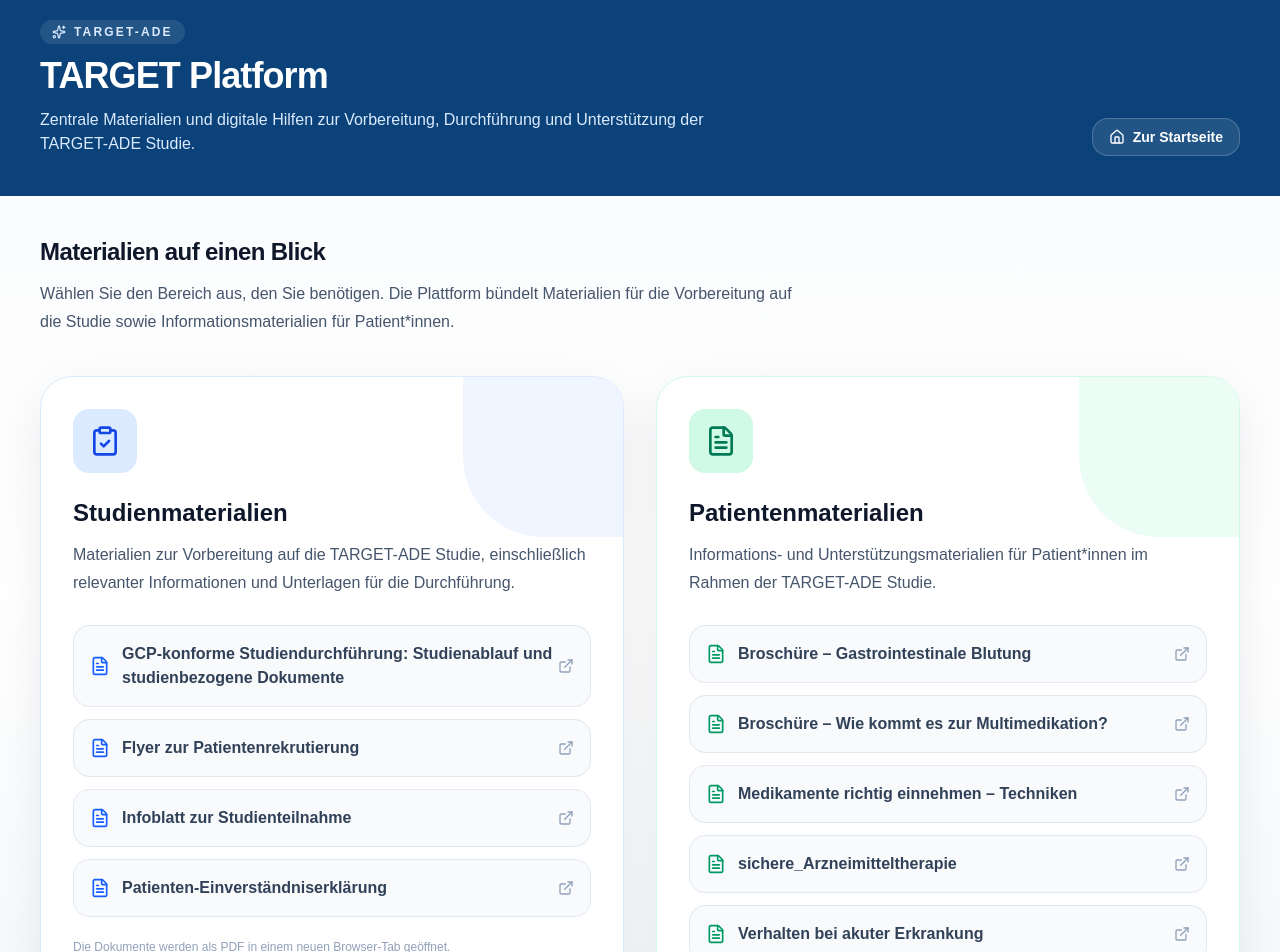
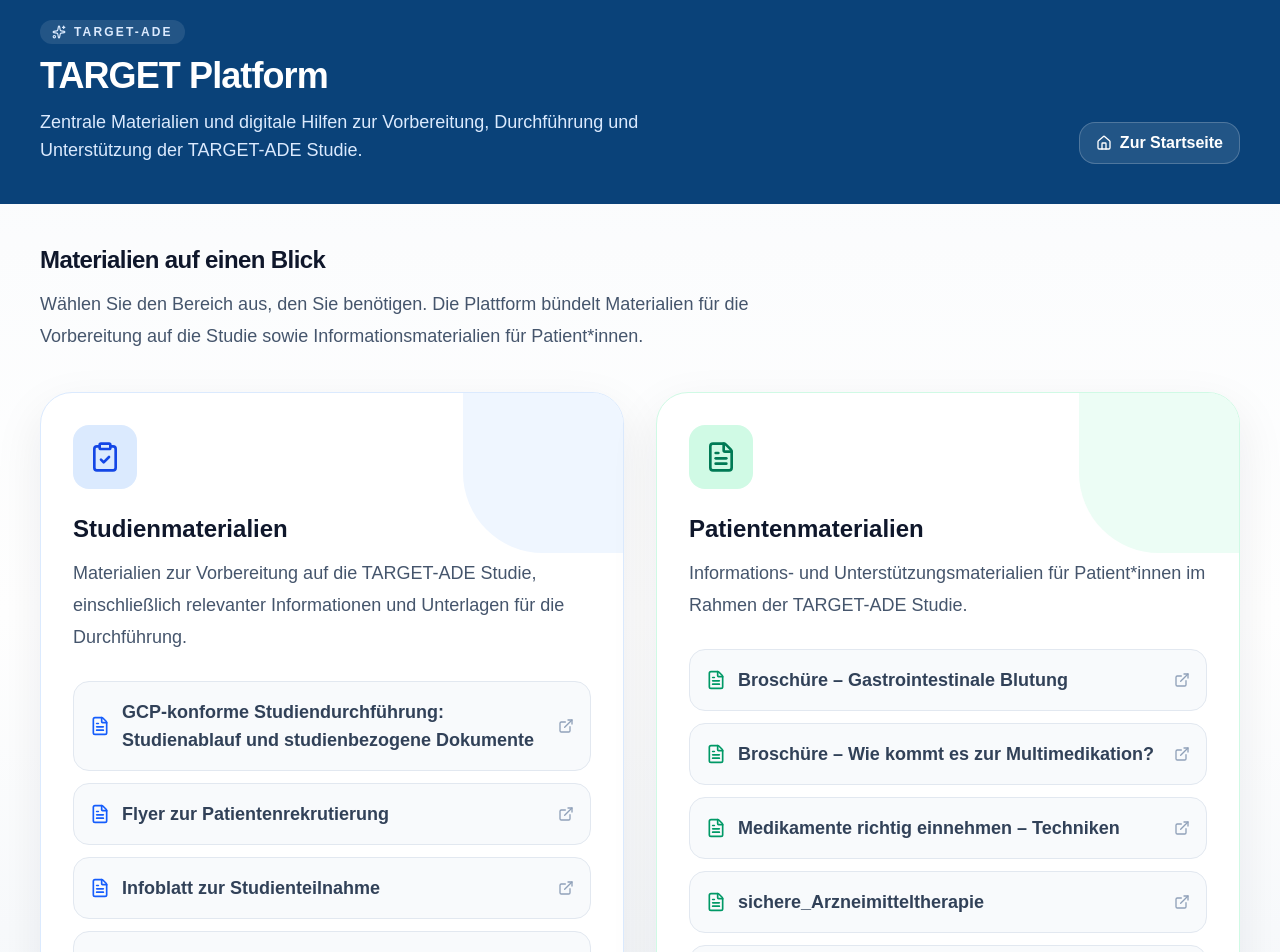
Before and after one commit to chapidi99/Target-Ade, a Next.js app: page /target-platform in a window 1280 px wide. Shown: the part 20-972 px from the top of the page. Built offline with nearby package versions, Linux system fonts and the light colour scheme.

Commit message:
Further font increase ansd buttons

```diff
--- a/app/page.tsx
+++ b/app/page.tsx
@@ -90,16 +90,16 @@ export default function HomePage() {
             </div>
 
             <div className="mx-auto mt-4 max-w-3xl text-center">
-              <h1 className="text-3xl font-bold tracking-tight text-slate-950 sm:text-4xl">
+              <h1 className="text-4xl font-bold tracking-tight text-slate-950 sm:text-5xl">
                 TARGET-ADE Studie
               </h1>
 
-              <p className="mt-3 text-lg leading-relaxed text-slate-600 sm:text-xl">
+              <p className="mt-3 text-xl leading-relaxed text-slate-600 sm:text-2xl">
                 Prävention von Hospitalisierungen aufgrund von unerwünschten
                 Arzneimittelereignissen
               </p>
 
-              <p className="mt-1 text-lg leading-relaxed text-slate-600 sm:text-xl">
+              <p className="mt-1 text-xl leading-relaxed text-slate-600 sm:text-2xl">
                 Gastrointestinale Blutungen
               </p>
             </div>
@@ -110,7 +110,7 @@ export default function HomePage() {
       <section className="mx-auto max-w-7xl px-6 py-4 sm:px-8 lg:px-10 lg:py-6">
         <div className="rounded-[1.5rem] bg-white px-6 py-5 shadow-[0_12px_36px_rgba(15,23,42,0.05)] sm:px-8 lg:px-10 lg:py-6">
           <div className="max-w-5xl">
-            <p className="text-base leading-relaxed text-slate-600 sm:text-lg">
+            <p className="text-lg leading-8 text-slate-600 sm:text-xl">
               Die TARGET-ADE Intervention wurde partizipativ mit
               Gesundheitsfachpersonen (Hausärzt*innen, Spezialist*innen,
               Apotheker*innen und MFAs) und Patient*innen entwickelt. Um Sie
@@ -128,14 +128,14 @@ export default function HomePage() {
   <div className="mt-6 flex flex-wrap gap-4">
   <Link
     href="/target-app"
-    className="inline-flex items-center rounded-2xl bg-sky-600 px-6 py-3 text-base font-semibold text-white shadow-sm transition hover:bg-sky-700 hover:shadow-md"
+    className="inline-flex items-center rounded-2xl bg-sky-600 px-6 py-3 text-lg font-semibold text-white shadow-sm transition hover:bg-sky-700 hover:shadow-md"
   >
     TARGET-App öffnen
   </Link>
 
   <Link
   href="/target-platform"
-  className="inline-flex items-center rounded-2xl border border-sky-600 bg-white px-6 py-3 text-base font-semibold text-sky-700 shadow-sm transition hover:bg-sky-50 hover:shadow-md"
+  className="inline-flex items-center rounded-2xl border border-sky-600 bg-white px-6 py-3 text-lg font-semibold text-sky-700 shadow-sm transition hover:bg-sky-50 hover:shadow-md"
 >
   Zur TARGET Platform
 </Link>
--- a/app/target-platform/page.tsx
+++ b/app/target-platform/page.tsx
@@ -26,7 +26,7 @@ export default function TargetPlatformPage() {
                 TARGET Platform
               </h1>
 
-              <p className="mt-3 max-w-2xl text-sm leading-6 text-blue-100 sm:text-base">
+              <p className="mt-3 max-w-2xl text-base leading-7 text-blue-100 sm:text-lg">
                 Zentrale Materialien und digitale Hilfen zur Vorbereitung,
                 Durchführung und Unterstützung der TARGET-ADE Studie.
               </p>
@@ -34,7 +34,7 @@ export default function TargetPlatformPage() {
 
             <Link
               href="/"
-              className="inline-flex w-fit items-center gap-2 rounded-2xl border border-white/20 bg-white/10 px-4 py-2 text-sm font-semibold text-white transition hover:bg-white/20"
+              className="inline-flex w-fit items-center gap-2 rounded-2xl border border-white/20 bg-white/10 px-4 py-2 text-base font-semibold text-white transition hover:bg-white/20"
             >
               <Home className="h-4 w-4" />
               Zur Startseite
@@ -50,7 +50,7 @@ export default function TargetPlatformPage() {
             Materialien auf einen Blick
           </h2>
 
-          <p className="mt-3 text-base leading-7 text-slate-600">
+          <p className="mt-3 text-lg leading-8 text-slate-600">
             Wählen Sie den Bereich aus, den Sie benötigen. Die Plattform
             bündelt Materialien für die Vorbereitung auf die Studie sowie
             Informationsmaterialien für Patient*innen.
@@ -74,7 +74,7 @@ export default function TargetPlatformPage() {
         Studienmaterialien
       </h3>
 
-      <p className="mt-3 text-base leading-7 text-slate-600">
+      <p className="mt-3 text-lg leading-8 text-slate-600">
         Materialien zur Vorbereitung auf die TARGET-ADE Studie,
         einschließlich relevanter Informationen und Unterlagen für die
         Durchführung.
@@ -94,7 +94,7 @@ export default function TargetPlatformPage() {
         <div className="flex items-center gap-3">
           <FileText className="h-5 w-5 shrink-0 text-blue-600" />
 
-          <span className="text-base font-semibold text-slate-700">
+          <span className="text-lg font-semibold text-slate-700">
             GCP-konforme Studiendurchführung: Studienablauf und studienbezogene Dokumente
           </span>
         </div>
@@ -113,7 +113,7 @@ export default function TargetPlatformPage() {
         <div className="flex items-center gap-3">
           <FileText className="h-5 w-5 shrink-0 text-blue-600" />
 
-          <span className="text-base font-semibold text-slate-700">
+          <span className="text-lg font-semibold text-slate-700">
             Flyer zur Patientenrekrutierung
           </span>
         </div>
@@ -131,7 +131,7 @@ export default function TargetPlatformPage() {
         <div className="flex items-center gap-3">
           <FileText className="h-5 w-5 shrink-0 text-blue-600" />
 
-          <span className="text-base font-semibold text-slate-700">
+          <span className="text-lg font-semibold text-slate-700">
             Infoblatt zur Studienteilnahme
           </span>
         </div>
@@ -149,7 +149,7 @@ export default function TargetPlatformPage() {
         <div className="flex items-center gap-3">
           <FileText className="h-5 w-5 shrink-0 text-blue-600" />
 
-          <span className="text-base font-semibold text-slate-700">
+          <span className="text-lg font-semibold text-slate-700">
             Patienten-Einverständniserklärung
           </span>
         </div>
@@ -159,7 +159,7 @@ export default function TargetPlatformPage() {
 
     </div>
 
-    <p className="mt-5 text-xs leading-5 text-slate-400">
+    <p className="mt-5 text-sm leading-5 text-slate-500">
       Die Dokumente werden als PDF in einem neuen Browser-Tab geöffnet.
     </p>
   </div>
@@ -183,7 +183,7 @@ export default function TargetPlatformPage() {
         Patientenmaterialien
       </h3>
 
-      <p className="mt-3 text-base leading-7 text-slate-600">
+      <p className="mt-3 text-lg leading-8 text-slate-600">
         Informations- und Unterstützungsmaterialien für Patient*innen
         im Rahmen der TARGET-ADE Studie.
       </p>
@@ -200,7 +200,7 @@ export default function TargetPlatformPage() {
       >
         <div className="flex items-center gap-3">
           <FileText className="h-5 w-5 shrink-0 text-emerald-600" />
-          <span className="text-base font-semibold text-slate-700">
+          <span className="text-lg font-semibold text-slate-700">
             Broschüre – Gastrointestinale Blutung
           </span>
         </div>
@@ -216,7 +216,7 @@ export default function TargetPlatformPage() {
       >
         <div className="flex items-center gap-3">
           <FileText className="h-5 w-5 shrink-0 text-emerald-600" />
-          <span className="text-base font-semibold text-slate-700">
+          <span className="text-lg font-semibold text-slate-700">
             Broschüre – Wie kommt es zur Multimedikation?
           </span>
         </div>
@@ -232,7 +232,7 @@ export default function TargetPlatformPage() {
       >
         <div className="flex items-center gap-3">
           <FileText className="h-5 w-5 shrink-0 text-emerald-600" />
-          <span className="text-base font-semibold text-slate-700">
+          <span className="text-lg font-semibold text-slate-700">
             Medikamente richtig einnehmen – Techniken
           </span>
         </div>
@@ -248,7 +248,7 @@ export default function TargetPlatformPage() {
       >
         <div className="flex items-center gap-3">
           <FileText className="h-5 w-5 shrink-0 text-emerald-600" />
-          <span className="text-base font-semibold text-slate-700">
+          <span className="text-lg font-semibold text-slate-700">
             sichere_Arzneimitteltherapie
           </span>
         </div>
@@ -264,7 +264,7 @@ export default function TargetPlatformPage() {
       >
         <div className="flex items-center gap-3">
           <FileText className="h-5 w-5 shrink-0 text-emerald-600" />
-          <span className="text-base font-semibold text-slate-700">
+          <span className="text-lg font-semibold text-slate-700">
             Verhalten bei akuter Erkrankung
           </span>
         </div>
@@ -274,7 +274,7 @@ export default function TargetPlatformPage() {
 
     </div>
 
-    <p className="mt-5 text-xs leading-5 text-slate-400">
+    <p className="mt-5 text-sm leading-5 text-slate-500">
       Die Dokumente werden als PDF in einem neuen Browser-Tab geöffnet.
     </p>
   </div>
@@ -283,7 +283,7 @@ export default function TargetPlatformPage() {
 
         {/* Hint Section */}
         <div className="mt-10 rounded-3xl border border-slate-200 bg-white px-6 py-5 shadow-sm">
-          <p className="text-sm leading-6 text-slate-600">
+          <p className="text-base leading-6 text-slate-600">
             Weitere Bereiche und Materialien können schrittweise ergänzt werden.
             Die Plattform ist so aufgebaut, dass neue Dokumente, Links und
             digitale Werkzeuge flexibel integriert werden können.
```
Also changed, not shown: app/target-app/page.tsx (+18 -19 lines).
